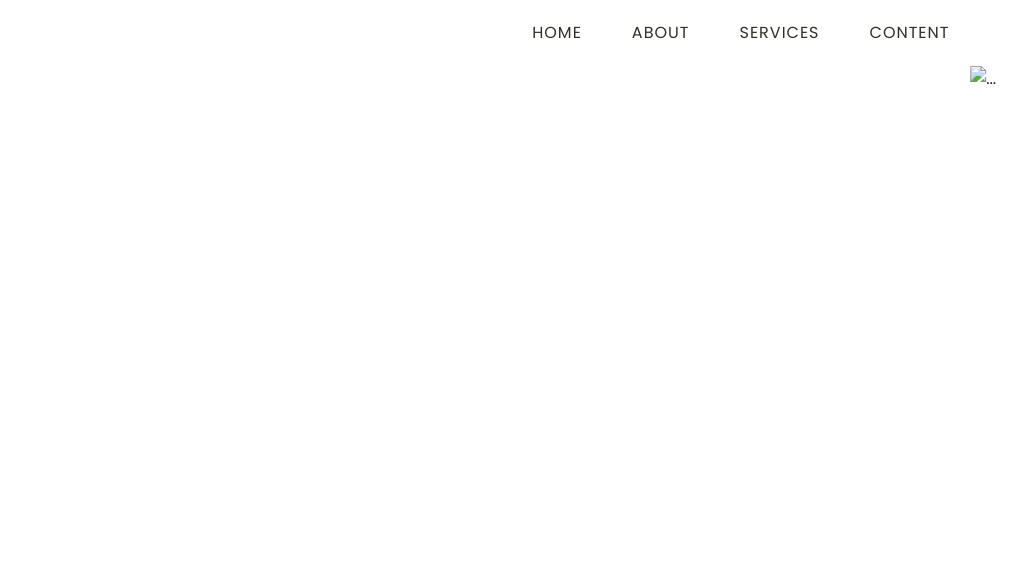
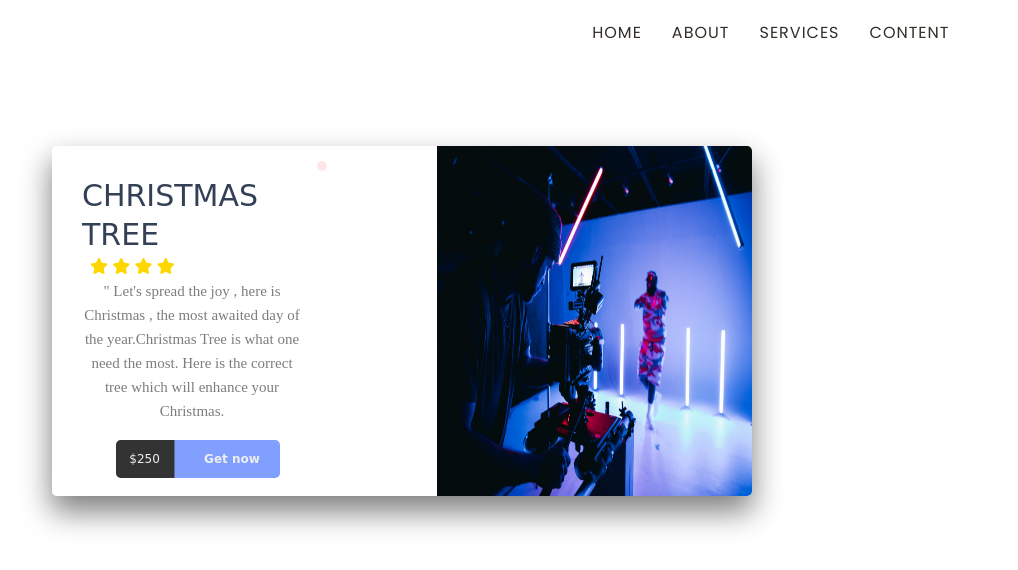
Before and after one commit to Chukwu12/Content-Creator-Website, a plain HTML site: page service2.html in a window 1280 px wide. Shown: the whole page, without its empty margins (238-1256 px from the left). Drawn offline with nearby package versions, Linux system fonts and the light colour scheme.

Commit message:
update webpage

```diff
--- a/css/main.css
+++ b/css/main.css
@@ -26,7 +26,7 @@ body{
 /* Navbar  */
 .navbar{
   position: relative;
-  padding-top: 5rem;
+  padding-top: 1rem;
   display: flex;
   justify-content: space-between;
   align-items: center;
@@ -36,17 +36,19 @@ body{
   background: rgba(0, 0, 0, 0.5);
 
 
+
 }
 
 .navbar ul {
   display: flex;
+
 
 }
 
 .navbar ul li {
   list-style: none;
   display: inline-block;
-  margin-left: 20px;
+  margin-left: 0;
 
 }
 
@@ -87,9 +89,10 @@ a{
 img:hover{
   filter: grayscale(100%);
 }
-.vh-100{
+.vh-100 {
   min-height: 100vh;
 }
+
 h1, h2, h3{
   margin-top: 0;
   line-height: 1.3;
@@ -119,12 +122,10 @@ h1, h2, h3{
   background: linear-gradient(rgba(0, 0, 0, 0.5), rgba(0, 0, 0, 0.3)), url('/images/pexels-alexander-dummer-134469.jpg') center/cover no-repeat fixed;
   justify-content: flex-start;
   align-items: flex-end;
+  background-size: cover;
 
 }
 
-#header .container{
-  width: 100%;
-}
 .header-content{
   padding-bottom: 4rem;
 }
@@ -159,7 +160,7 @@ h1, h2, h3{
 
 }
 
-main.container{
+header.container{
   max-width: 1200px;
   margin: 0 auto;
   padding: 0 2rem;
@@ -340,7 +341,7 @@ main.container{
 }
 
 #footer{
-  background: url(/images/pexels-omar-markhieh-1447264.jpg) center/cover no-repeat fixed;
+  background: var(--dark-color);
   color: var(--light-color);
 }
 .footer-content{
@@ -375,6 +376,183 @@ main.container{
   margin: 5rem auto;
   border-radius: 50%;
 }
+
+/* Service Page  */
+
+#container{
+	box-shadow: 0 15px 30px 1px grey;
+	background: rgba(255, 255, 255, 0.90);
+	text-align: center;
+	border-radius: 5px;
+	overflow: hidden;
+	margin: 5em auto;
+	height: 350px;
+	width: 700px;
+
+
+}
+
+
+
+.product-details {
+	position: relative;
+	text-align: left;
+	overflow: hidden;
+	padding: 30px;
+	height: 100%;
+	float: left;
+	width: 40%;
+
+}
+
+#container .product-details h1{
+	font-family: 'Bebas Neue', cursive;
+	display: inline-block;
+	position: relative;
+	font-size: 30px;
+	color: #344055;
+	margin: 0;
+
+}
+
+#container .product-details h1:before{
+	position: absolute;
+	content: '';
+	right: 0%;
+	top: 0%;
+	transform: translate(25px, -15px);
+	font-family: 'Bree Serif', serif;
+	display: inline-block;
+	background: #ffe6e6;
+	border-radius: 5px;
+	font-size: 14px;
+	padding: 5px;
+	color: white;
+	margin: 0;
+	animation: chan-sh 6s ease infinite;
+
+}
+
+
+
+
+
+
+.hint-star {
+	display: inline-block;
+	margin-left: 0.5em;
+	color: gold;
+	width: 50%;
+}
+
+
+#container .product-details > p {
+font-family: 'EB Garamond', serif;
+	text-align: center;
+	font-size: 15px;
+	color: #7d7d7d;
+
+}
+.control{
+	position: absolute;
+	bottom: 5%;
+	left: 22.8%;
+
+}
+.btn {
+
+	transform: translateY(0px);
+	transition: 0.3s linear;
+	background:  #809fff;
+	border-radius: 5px;
+  position: relative;
+  overflow: hidden;
+	cursor: pointer;
+	outline: none;
+	border: none;
+	color: #eee;
+	padding: 0;
+	margin: 0;
+
+}
+
+.btn:hover{transform: translateY(-6px);
+	background: #1a66ff;}
+
+.btn span {
+	font-family: 'Farsan', cursive;
+	transition: transform 0.3s;
+	display: inline-block;
+  padding: 10px 20px;
+	font-size: 1.2em;
+	margin:0;
+
+}
+.btn .price, .shopping-cart{
+	background: #333;
+	border: 0;
+	margin: 0;
+}
+
+.btn .price {
+	transform: translateX(-10%); padding-right: 15px;
+}
+
+.btn .shopping-cart {
+	transform: translateX(-100%);
+  position: absolute;
+	background: #333;
+	z-index: 1;
+  left: 0;
+  top: 0;
+}
+
+.btn .buy {z-index: 3; font-weight: bolder;}
+
+.btn:hover .price {transform: translateX(-110%);}
+
+.btn:hover .shopping-cart {transform: translateX(0%);}
+
+
+
+.product-image {
+	transition: all 0.3s ease-out;
+	display: inline-block;
+	position: relative;
+	overflow: hidden;
+	height: 100%;
+	float: right;
+	width: 45%;
+	display: inline-block;
+}
+
+#container img {width: 100%;height: 100%;}
+
+.info {
+    background: rgba(27, 26, 26, 0.9);
+    font-family: 'Bree Serif', serif;
+    transition: all 0.3s ease-out;
+    transform: translateX(-100%);
+    position: absolute;
+    line-height: 1.8;
+    text-align: left;
+    font-size: 105%;
+    cursor: no-drop;
+    color: #FFF;
+    height: 100%;
+    width: 100%;
+    left: 0;
+    top: 0;
+}
+
+.info h2 {text-align: center}
+.product-image:hover .info{transform: translateX(0);}
+
+.info ul li{transition: 0.3s ease;}
+.info ul li:hover{transform: translateX(50px) scale(1.3);}
+
+.product-image:hover img {transition: all 0.3s ease-out;}
+.product-image:hover img {transform: scale(1.2, 1.2);}
 
 
 
--- a/service2.html
+++ b/service2.html
@@ -44,27 +44,6 @@
         </div>
       </nav>
 
-      <div id="carouselExampleControls" class="carousel slide" data-bs-ride="carousel">
-        <div class="carousel-inner">
-          <div class="carousel-item active">
-            <img src="..." class="d-block w-100" alt="...">
-          </div>
-          <div class="carousel-item">
-            <img src="..." class="d-block w-100" alt="...">
-          </div>
-          <div class="carousel-item">
-            <img src="..." class="d-block w-100" alt="...">
-          </div>
-        </div>
-        <button class="carousel-control-prev" type="button" data-bs-target="#carouselExampleControls" data-bs-slide="prev">
-          <span class="carousel-control-prev-icon" aria-hidden="true"></span>
-          <span class="visually-hidden">Previous</span>
-        </button>
-        <button class="carousel-control-next" type="button" data-bs-target="#carouselExampleControls" data-bs-slide="next">
-          <span class="carousel-control-next-icon" aria-hidden="true"></span>
-          <span class="visually-hidden">Next</span>
-        </button>
-      </div>
 
 
 
@@ -83,5 +62,60 @@
 <script src="https://cdn.jsdelivr.net/npm/bootstrap@5.2.0-beta1/dist/js/bootstrap.bundle.min.js" integrity="sha384-pprn3073KE6tl6bjs2QrFaJGz5/SUsLqktiwsUTF55Jfv3qYSDhgCecCxMW52nD2" crossorigin="anonymous"></script>
 
         </script>
+
+
+<!-- Service Card -->
+
+<div id="container">
+
+	<div class="product-details">
+
+	<h1>CHRISTMAS TREE</h1>
+	<span class="hint-star star">
+		<i class="fa fa-star" aria-hidden="true"></i>
+		<i class="fa fa-star" aria-hidden="true"></i>
+		<i class="fa fa-star" aria-hidden="true"></i>
+		<i class="fa fa-star" aria-hidden="true"></i>
+		<i class="fa fa-star-o" aria-hidden="true"></i>
+	</span>
+
+			<p class="information">" Let's spread the joy , here is Christmas , the most awaited day of the year.Christmas Tree is what one need the most. Here is the correct tree which will enhance your Christmas.</p>
+
+
+
+<div class="control">
+
+	<button class="btn">
+	 <span class="price">$250</span>
+   <span class="shopping-cart"><i class="fa fa-shopping-cart" aria-hidden="true"></i></span>
+   <span class="buy">Get now</span>
+ </button>
+
+</div>
+
+</div>
+
+<div class="product-image">
+
+	<img src="images/pexels-kyle-loftus-5488369.jpg" alt="">
+
+
+<div class="info">
+	<h2> Description</h2>
+	<ul>
+		<li><strong>Height : </strong>5 Ft </li>
+		<li><strong>Shade : </strong>Olive green</li>
+		<li><strong>Decoration: </strong>balls and bells</li>
+		<li><strong>Material: </strong>Eco-Friendly</li>
+
+	</ul>
+</div>
+</div>
+
+</div>
+
+
+
+
 </body>
 </html>
```
Also changed, not shown: about.html (+4 -4 lines), index.html (+1 -1 lines).
